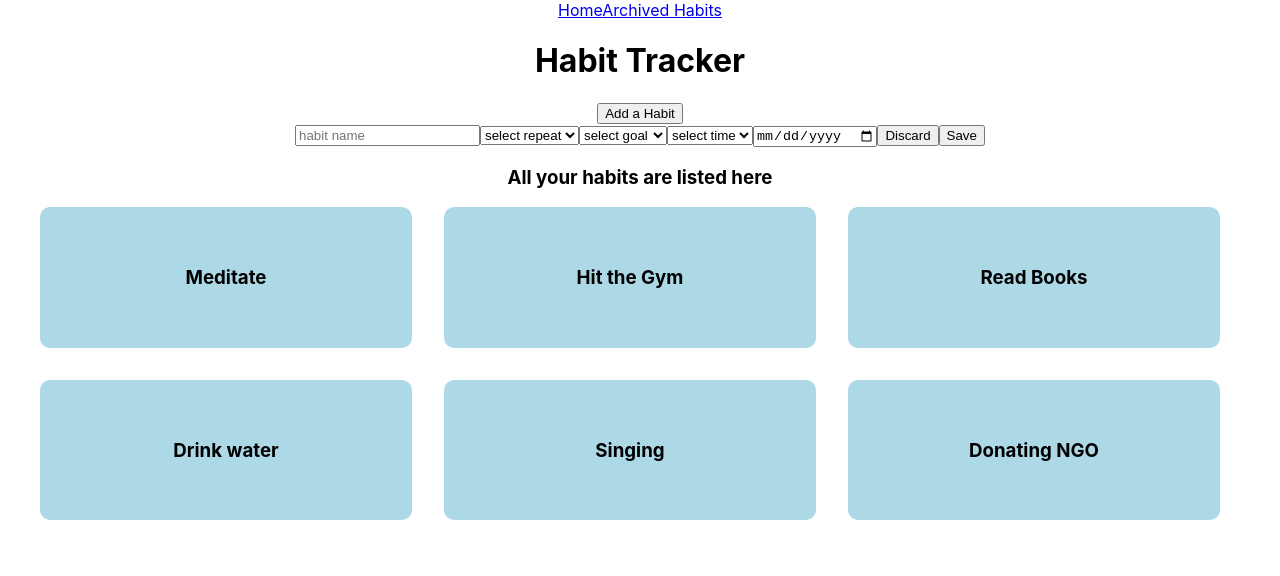
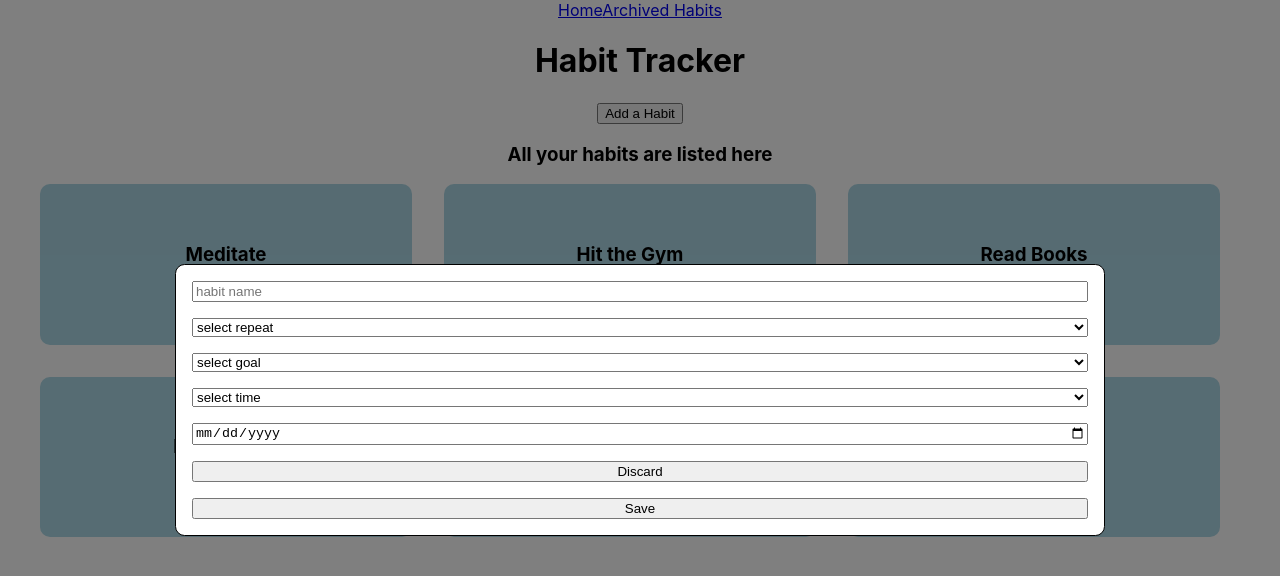
Before and after one commit to SudiptaChakraborty51/habit-tracker, a React (Create React App) app: page / in a window 1280 px wide. Both pictures are taken after a click on the button "Add a Habit". Shown: the top 576 px of the page. Built offline with nearby package versions, Linux system fonts and the light colour scheme.

Commit message:
feat: modal

```diff
--- a/src/App.css
+++ b/src/App.css
@@ -1,3 +1,5 @@
+@import "https://cdnjs.cloudflare.com/ajax/libs/font-awesome/6.4.0/css/all.min.css";
+
 .App {
   text-align: center;
 }
--- a/src/App.js
+++ b/src/App.js
@@ -3,6 +3,7 @@ import { Routes, Route } from "react-router-dom";
 import HabitLanding from "./pages/habitLanding";
 import ArchivedHabits from "./pages/archivedHabits";
 import Navbar from "./components/navbar";
+import HabitDetails from "./components/habitDetails";
 
 function App() {
   return (
@@ -11,6 +12,7 @@ function App() {
       <Routes>
         <Route path="/" element={<HabitLanding />} />
         <Route path="/archived-habits" element={<ArchivedHabits />} />
+        <Route path="/habit/:habitID" element={<HabitDetails />} />
       </Routes>
     </div>
   );
--- a/src/components/habitCard.css
+++ b/src/components/habitCard.css
@@ -10,3 +10,7 @@ li {
     background-color: lightblue;
     padding: 40px;
 }
+
+.habit-card h3 {
+    cursor: pointer;
+}
--- a/src/components/habitCard.jsx
+++ b/src/components/habitCard.jsx
@@ -1,10 +1,26 @@
-import React from "react";
+import React, { useContext, useState } from "react";
 import "./habitCard.css";
+import { HabitContext } from "../contexts/habitContext";
+import { useNavigate } from "react-router-dom";
+import HabitForm from "./habitForm";
 
-const HabitCard = ({ habitData }) => {
+const HabitCard = ({ habitData}) => {
+
+  const {editHabit, deleteHabit, toggleArchiveHabit, setIsEdit, isEdit} = useContext(HabitContext);
+
+  const navigate = useNavigate();
+
   return (
-    <li>
-      <h3>{habitData.name}</h3>
+    <li className="habit-card">
+      <h3 onClick={() => navigate(`/habit/${habitData.id}`)}>{habitData.name}</h3>
+      <i class="fa-solid fa-pen-to-square" onClick={() => {
+        setIsEdit(true);
+      }}></i>
+      {
+        isEdit && <HabitForm />
+      }
+      <i class="fa-solid fa-trash" onClick={() => deleteHabit(habitData.id)}></i>
+      <i class="fa-solid fa-box-archive" onClick={() => toggleArchiveHabit(habitData.id)}></i>
     </li>
   );
 };
--- /dev/null
+++ b/src/components/habitDetails.jsx
@@ -0,0 +1,23 @@
+import React, { useContext } from 'react'
+import { HabitContext } from '../contexts/habitContext'
+import { useParams } from 'react-router-dom'
+
+const HabitDetails = () => {
+    const {habitID} = useParams();
+
+    const {habitState} = useContext(HabitContext);
+
+    const singleHabit = habitState.habitsData.find(habit => habit.id === Number(habitID));
+
+  return (
+    <div>
+      <h1>{singleHabit?.name}</h1>
+      <p>Repeat: {singleHabit?.repeat}</p>
+      <p>Goal: {singleHabit?.goal}</p>
+      <p>Time: {singleHabit?.time}</p>
+      <p>Start Date: {singleHabit?.startDate}</p>
+    </div>
+  )
+}
+
+export default HabitDetails
--- /dev/null
+++ b/src/components/habitForm.css
@@ -0,0 +1,24 @@
+.modal {
+  position: fixed;
+  left: 0;
+  top: 0;
+  right: 0;
+  bottom: 0;
+  display: flex;
+  align-items: center;
+  justify-content: center;
+  background-color: rgb(0, 0, 0, 0.5);
+}
+
+form {
+  display: flex;
+  flex-direction: column;
+  flex-wrap: wrap;
+  justify-content: space-between;
+  background: white;
+  border: 1px solid;
+  padding: 1rem;
+  width: 70%;
+  border-radius: 0.6rem;
+  gap: 1rem;
+}
--- a/src/components/habitForm.jsx
+++ b/src/components/habitForm.jsx
@@ -1,8 +1,11 @@
 import React, { useContext, useState } from "react";
 import { HabitContext } from "../contexts/habitContext";
+import "./habitForm.css";
 
 const HabitForm = () => {
-  const { habitState } = useContext(HabitContext);
+  const { habitState, addHabit } = useContext(HabitContext);
+
+  const {setIsAdd, setIsEdit} = useContext(HabitContext);
 
   const [habitDetails, setHabitDetails] = useState({
     id: Math.random() * 100,
@@ -35,9 +38,16 @@ const HabitForm = () => {
     setHabitDetails({ ...habitDetails, [e.target.name]: e.target.value });
   };
 
+  const saveHandler = (e) => {
+    e.preventDefault();
+    addHabit(habitDetails);
+    setIsAdd(false);
+    setIsEdit(false);
+  }
+
   return (
-    <div>
-      <form>
+    <div className="modal">
+      <form onSubmit={saveHandler}>
         <input
           name="name"
           type="text"
@@ -98,7 +108,10 @@ const HabitForm = () => {
           value={habitDetails.startDate}
           onChange={inputChangeHandler}
         />
-        <button type="button">Discard</button>
+        <button type="button" onClick={() => {
+          setIsAdd(false);
+          setIsEdit(false);
+        }}>Discard</button>
         <button type="submit">Save</button>
       </form>
     </div>
--- a/src/contexts/habitContext.jsx
+++ b/src/contexts/habitContext.jsx
@@ -1,4 +1,4 @@
-import React, { createContext, useReducer } from "react";
+import React, { createContext, useReducer, useState } from "react";
 import { habits } from "../data";
 import { habitReducer } from "../reducer/habitReducer";
 
@@ -10,8 +10,55 @@ const HabitProvider = ({ children }) => {
   };
 
   const [habitState, habitDispatch] = useReducer(habitReducer, initial);
+
+  const [isEdit, setIsEdit] = useState(false);
+  const [isAdd, setIsAdd] = useState(false);
+
+  const addHabit = (habitDetails) => {
+    habitDispatch({ type: "ADD_HABIT", payload: habitDetails });
+  };
+
+  const editHabit = (habitId, habitDetails) => {
+    const updatedHabit = habitState.habitsData.map((data) =>
+      data.id === habitId ? { ...data, ...habitDetails } : data
+    );
+    habitDispatch({ type: "EDIT_HABIT", payload: updatedHabit });
+  };
+
+  const deleteHabit = (habitId) => {
+    const updatedHabit = habitState.habitsData.filter(
+      (data) => data.id !== habitId
+    );
+    habitDispatch({ type: "DELETE_HABIT", payload: updatedHabit });
+  };
+
+  const toggleArchiveHabit = (habitId) => {
+    const updatedHabit = habitState.habitsData.map((data) =>
+      data.id === habitId ? { ...data, isArchived: !data.isArchived } : data
+    );
+    habitDispatch({ type: "ARCHIVE_HABIT", payload: updatedHabit });
+  };
+
+  const archivedHabits = habitState.habitsData.filter(
+    (habit) => habit?.isArchived
+  );
+
   return (
-    <HabitContext.Provider value={{ habitState, habitDispatch }}>
+    <HabitContext.Provider
+      value={{
+        habitState,
+        habitDispatch,
+        archivedHabits,
+        addHabit,
+        editHabit,
+        deleteHabit,
+        toggleArchiveHabit,
+        isEdit,
+        setIsEdit,
+        isAdd,
+        setIsAdd
+      }}
+    >
       {children}
     </HabitContext.Provider>
   );
--- a/src/pages/archivedHabits.jsx
+++ b/src/pages/archivedHabits.jsx
@@ -1,11 +1,24 @@
-import React from 'react'
+import React, { useContext } from "react";
+import { HabitContext } from "../contexts/habitContext";
+import HabitCard from "../components/habitCard";
 
 const ArchivedHabits = () => {
+  const { archivedHabits } = useContext(HabitContext);
+
   return (
     <div>
+      <h1>Archived Habits</h1>
+      <ul>
+        {archivedHabits?.length === 0 ? (
+          <h3>No habits are archived!</h3>
+        ) : (
+          archivedHabits?.map((data) => (
+            <HabitCard habitData={data} key={data.id} />
+          ))
+        )}
+      </ul>
+    </div>
+  );
+};
 
-    </div>
-  )
-}
-
-export default ArchivedHabits
+export default ArchivedHabits;
--- a/src/pages/habitLanding.jsx
+++ b/src/pages/habitLanding.jsx
@@ -1,19 +1,24 @@
-import React, { useContext } from "react";
+import React, { useContext, useState } from "react";
 import { HabitContext } from "../contexts/habitContext";
 import HabitCard from "../components/habitCard";
 import HabitForm from "../components/habitForm";
 
 const HabitLanding = () => {
-  const { habitState } = useContext(HabitContext);
+  const { habitState, setIsAdd, isAdd } = useContext(HabitContext);
+
+  const filteredHabits = habitState.habitsData.filter(habit => !habit?.isArchived);
+
   return (
     <div>
       <h1>Habit Tracker</h1>
-      <button>Add a Habit</button>
-      <HabitForm />
+      <button onClick={() => setIsAdd(!isAdd)}>Add a Habit</button>
+      {
+        isAdd && <HabitForm />
+      }
       <h3>All your habits are listed here</h3>
       <ul>
-        {habitState?.habitsData?.map((data) => (
-          <HabitCard key={data.id} habitData={data} />
+        {filteredHabits?.map((data) => (
+          <HabitCard key={data.id} habitData={data}/>
         ))}
       </ul>
     </div>
--- a/src/reducer/habitReducer.jsx
+++ b/src/reducer/habitReducer.jsx
@@ -1,6 +1,14 @@
 export const habitReducer = (state, action) => {
-    switch(action.type) {
-        default:
-            return state;
-    }
-}
+  switch (action.type) {
+    case "ADD_HABIT":
+      return { ...state, habitsData: [...state.habitsData, action.payload] };
+    case "EDIT_HABIT":
+      return { ...state, habitsData: action.payload };
+    case "DELETE_HABIT":
+      return { ...state, habitsData: action.payload };
+    case "ARCHIVE_HABIT":
+      return { ...state, habitsData: action.payload };
+    default:
+      return state;
+  }
+};
```
